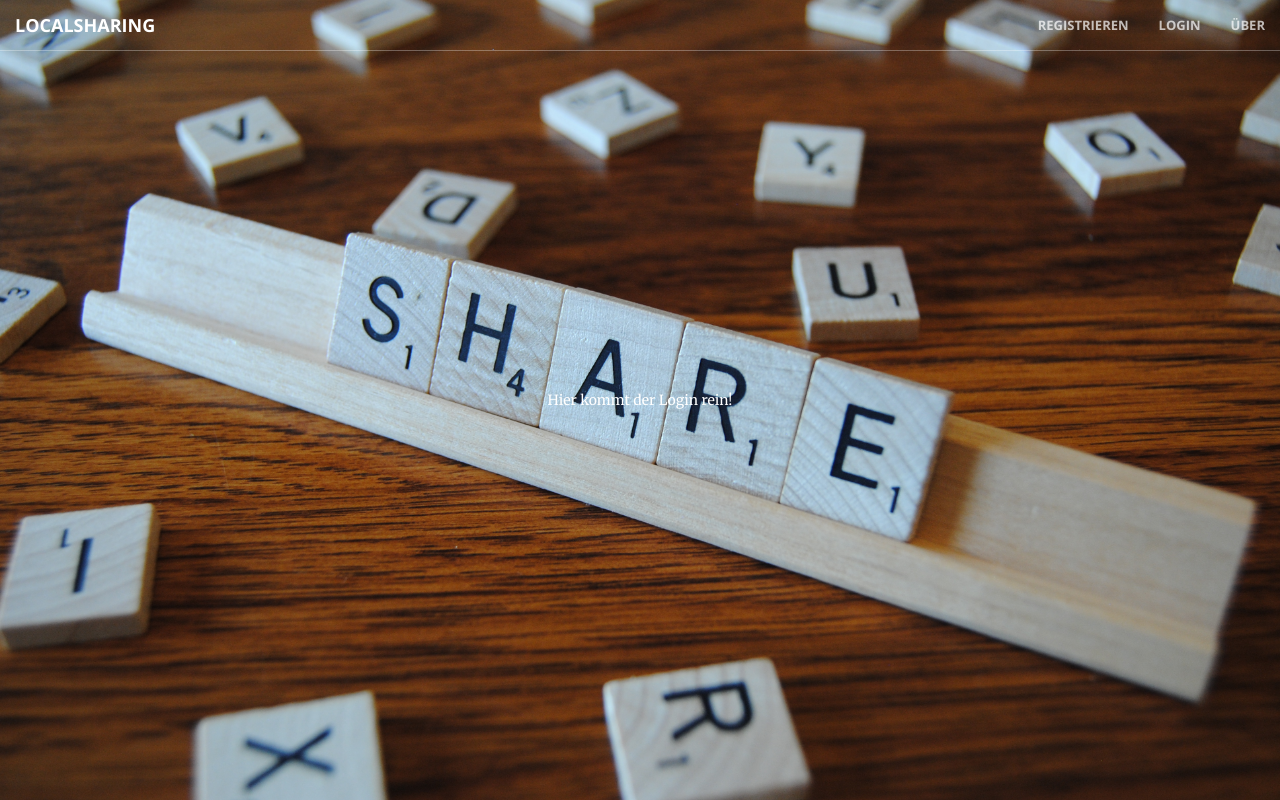
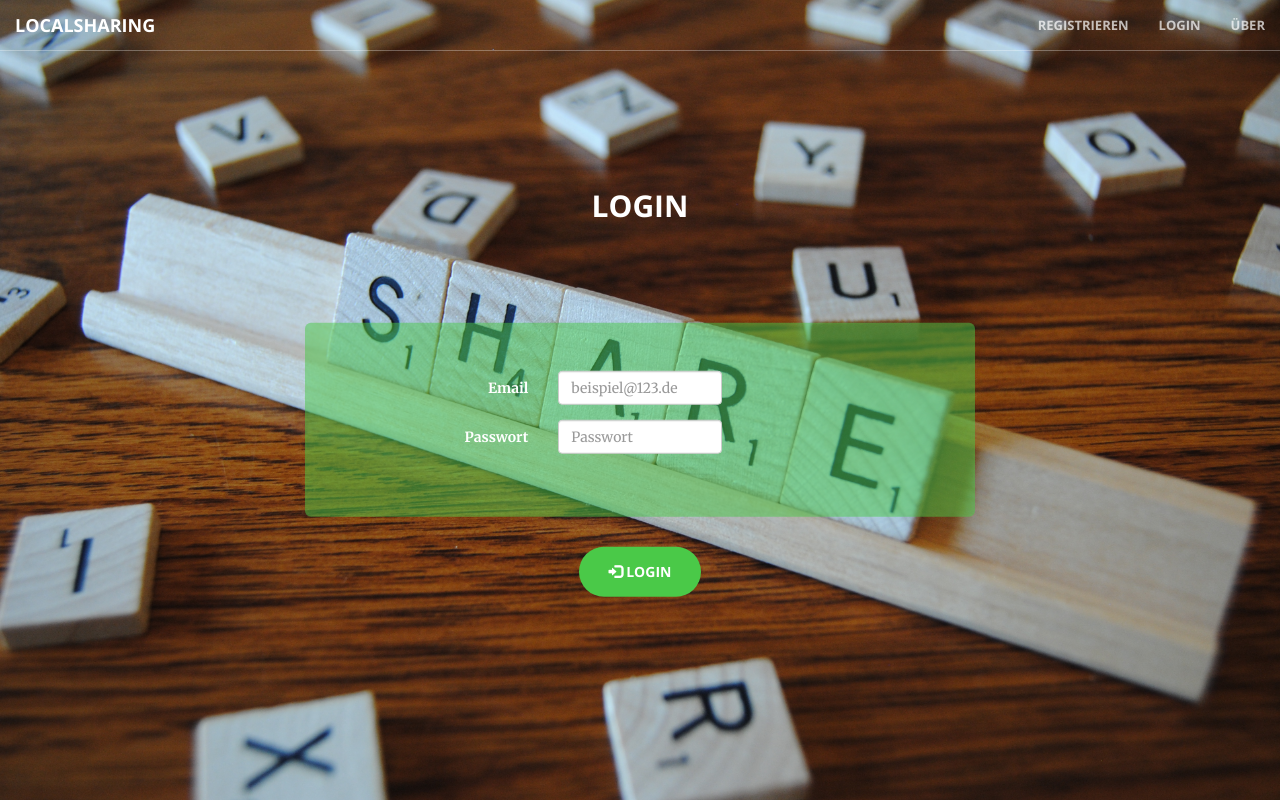
Before and after one commit to localSharing/localSharing, a Spring app: page /login in a window 1280 px wide. Run offline with Thymeleaf, Linux system fonts and the light colour scheme; the template is opened without the code that fills it, so the values that code supplies are empty.

Commit message:
new UI for Login

```diff
--- a/localSharing/src/main/resources/static/css/creative.css
+++ b/localSharing/src/main/resources/static/css/creative.css
@@ -195,7 +195,14 @@ header .header-content {
 
 header .header-content .header-content-inner h1 {
     margin-top: 0;
-    margin-bottom: 450px;
+    margin-bottom: 35%;
+    text-transform: uppercase;
+    font-weight: 700;
+}
+
+header .header-content .header-content-inner h2 {
+    margin-top: 0;
+    margin-bottom: 15%;
     text-transform: uppercase;
     font-weight: 700;
 }
@@ -209,6 +216,18 @@ header .header-content .header-content-inner p {
     font-size: 16px;
     font-weight: 300;
     color: rgba(255,255,255,.7);
+}
+
+ .container {
+    	text-align: center;
+    	max-width: 70%;
+    }
+
+    .jumbotron {
+    	margin-left: auto;
+    	margin-top: auto;
+  		background: rgb(74,201,72); /* This is for ie8 and below */
+   		background: rgba(74,201,72, 0.5);
 }
 
 @media(min-width:768px) {
@@ -229,6 +248,7 @@ header .header-content .header-content-inner p {
         margin-right: auto;
         margin-left: auto;
         max-width: 1000px;
+        text-align: center;
     }
 
     header .header-content .header-content-inner p {
@@ -237,6 +257,18 @@ header .header-content .header-content-inner p {
         max-width: 80%;
         font-size: 18px;
     }
+
+    .container {
+    	text-align: center;
+    	max-width: 70%;
+    }
+
+    .jumbotron {
+    	margin-left: auto;
+    	margin-top: auto;
+  		background: rgb(74,201,72); /* This is for ie8 and below */
+   		background: rgba(74,201,72, 0.5);
+}
 }
 
 .section-heading {
--- a/localSharing/src/main/resources/templates/homePage.html
+++ b/localSharing/src/main/resources/templates/homePage.html
@@ -57,7 +57,7 @@
 				id="bs-example-navbar-collapse-1">
 				<ul class="nav navbar-nav navbar-right">
 					<li><a class="page-scroll" href="/register">Registrieren</a></li>
-					<li><a class="page-scroll" href="/login">Login</a></li>
+					<li><a class="page-scroll animated slideInRight" href="/login">Login</a></li>
 					<li><a class="page-scroll" href="#portfolio">Über</a></li>
 				</ul>
 			</div>
@@ -72,7 +72,7 @@
 			<div class="header-content-inner">
 				<h1>LocalSharing</h1>
 				<p></p>
-				<a href="#about" class="btn btn-primary btn-xl page-scroll animated infinite tada" style="font-size: 25px">Erfahre mehr!</a>
+				<a href="#about" class="btn btn-primary btn-xl page-scroll animated tada" style="font-size: 25px">Erfahre mehr!</a>
 			</div>
 		</div>
 	</header>
--- a/localSharing/src/main/resources/templates/login.html
+++ b/localSharing/src/main/resources/templates/login.html
@@ -1,5 +1,8 @@
 <!DOCTYPE html>
-<html lang="de">
+<html xmlns="http://www.w3.org/1999/xhtml"
+	xmlns:th="http://www.thymeleaf.org"
+	xmlns:sec="http://www.thymeleaf.org/thymeleaf-extras-springsecurity3">
+
 <head>
 <meta charset="utf-8" />
 <meta http-equiv="X-UA-Compatible" content="IE=edge" />
@@ -42,7 +45,7 @@
 						class="icon-bar"></span> <span class="icon-bar"></span> <span
 						class="icon-bar"></span>
 				</button>
-				<a class="navbar-brand page-scroll" href="#page-top">LocalSharing</a>
+				<a class="navbar-brand page-scroll" href="/">LocalSharing</a>
 			</div>
 
 			<!-- Collect the nav links, forms, and other content for toggling -->
@@ -61,7 +64,54 @@
 
 	<header>
 		<div class="header-content">
-			<div class="header-content-inner">Hier kommt der Login rein!</div>
+			<div class="header-content-inner">
+				<div class="alert alert-success" th:if="${messageRegSuccess}"
+					th:text="${messageRegSuccess}">Benutzer registriert</div>
+
+				<div class="container">
+
+					<form class="form-horizontal" th:action="@{/login}" method="post">
+						<fieldset>
+							<h2>Login
+							</h2>
+							<div class="jumbotron">
+								<!-- Text input-->
+								<div class="form-group">
+									<label class="col-md-4 control-label" for="username">Email</label>
+									<div class="col-md-4">
+										<input id="username" name="username" type="text"
+											placeholder="beispiel@123.de" class="form-control input-md"
+											required="required" />
+									</div>
+								</div>
+
+								<!-- Password input-->
+								<div class="form-group">
+									<label class="col-md-4 control-label" for="password">Passwort</label>
+									<div class="col-md-4">
+										<input id="password" name="password" type="password"
+											placeholder="Passwort" class="form-control input-md"
+											required="required" />
+									</div>
+								</div>
+							</div>
+
+
+							<!-- Button -->
+							<div class="form-group">
+								<div class="col-md-12">
+									<button id="btnLogin" name="btnLogin" type="submit"
+										class="btn btn-primary btn-xl page-scroll">
+										<span class="glyphicon glyphicon-log-in"></span> Login
+									</button>
+								</div>
+							</div>
+
+						</fieldset>
+					</form>
+				</div>
+
+			</div>
 		</div>
 	</header>
 
```
